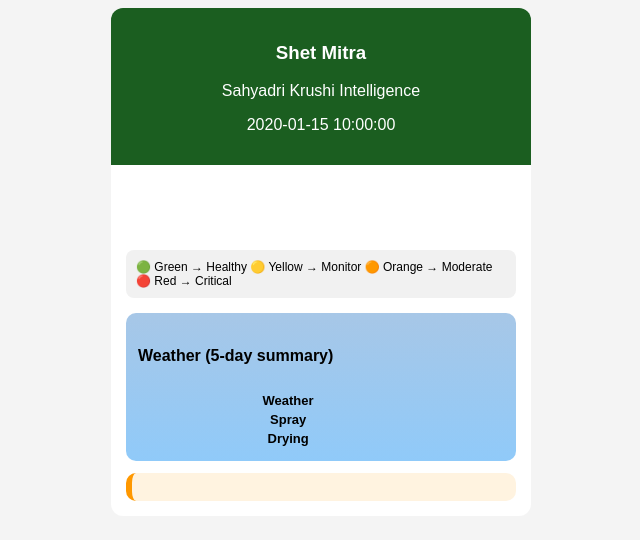
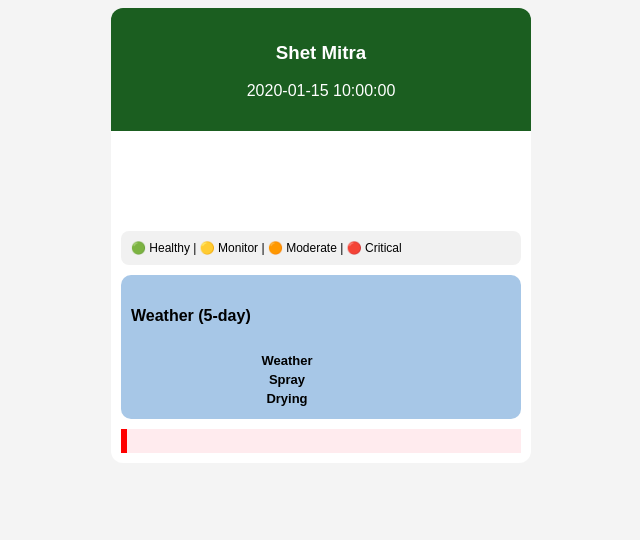
Before and after one commit to sinhapunkaj-beep/shet-mitra-backend, a Python web app: template templates/report.html in a window 1280 px wide. Shown: the top 540 px of the page, without its empty margins (319-959 px from the left). Run offline with Jinja, Linux system fonts and the light colour scheme; the template is opened without the code that fills it: most values are stand-ins (such as "Sample title", 1, 10 or a date in 2020).

Commit message:
Major UI upgrade: rain highlight + strong alerts + visible intelligence

```diff
--- a/templates/report.html
+++ b/templates/report.html
@@ -1,75 +1,82 @@
 <!DOCTYPE html>
 <html>
 <head>
-    <title>Shet Mitra Report</title>
+<title>Shet Mitra</title>
+
 <style>
-        body { font-family: Arial; background: #f4f4f4; }
+body { font-family: Arial; background:#f4f4f4; }
 
 .container {
-            width: 420px;
-            margin: auto;
-            background: white;
-            border-radius: 12px;
-            overflow: hidden;
+    width:420px;
+    margin:auto;
+    background:white;
+    border-radius:12px;
+    overflow:hidden;
 }
 
 .header {
-            background: #1b5e20;
-            color: white;
-            padding: 15px;
-            text-align: center;
+    background:#1b5e20;
+    color:white;
+    padding:15px;
+    text-align:center;
 }
 
-        .section { padding: 15px; }
-
 .grid {
-            display: grid;
-            grid-template-columns: repeat(4, 1fr);
-            gap: 4px;
+    display:grid;
+    grid-template-columns:repeat(4,1fr);
+    gap:4px;
+    padding:15px;
 }
 
-        .box { height: 60px; border-radius: 5px; }
+.box { height:60px; border-radius:5px; }
 
-        .green { background: #2e7d32; }
-        .lightgreen { background: #66bb6a; }
-        .yellow { background: #fdd835; }
-        .orange { background: #fb8c00; }
-        .red { background: #e53935; }
+.green{background:#2e7d32;}
+.lightgreen{background:#66bb6a;}
+.yellow{background:#fdd835;}
+.orange{background:#fb8c00;}
+.red{background:#e53935;}
 
 .legend {
-            background: #f1f1f1;
-            padding: 10px;
-            border-radius: 8px;
-            font-size: 12px;
-            margin-top: 10px;
+    background:#f1f1f1;
+    padding:10px;
+    margin:10px;
+    border-radius:8px;
+    font-size:12px;
 }
 
 .weather-box {
-            background: linear-gradient(180deg, #a7c7e7, #90caf9);
-            padding: 12px;
-            border-radius: 10px;
-            margin-top: 15px;
+    background:#a7c7e7;
+    margin:10px;
+    padding:10px;
+    border-radius:10px;
 }
 
 table {
-            width: 100%;
-            text-align: center;
-            font-size: 13px;
+    width:100%;
+    text-align:center;
+    font-size:13px;
 }
 
-        .green-text { color: green; font-weight: bold; }
-        .red-text { color: red; font-weight: bold; }
-        .orange-text { color: orange; font-weight: bold; }
+/* 🔥 STRONG VISUAL COLORS */
+.ok { color:green; font-weight:bold; }
+.no { color:red; font-weight:bold; }
+.warn { color:orange; font-weight:bold; }
 
-        .advisory-box {
-            background: #fff3e0;
-            padding: 14px;
-            margin-top: 12px;
-            border-radius: 10px;
-            font-weight: bold;
-            white-space: pre-line;
-            border-left: 6px solid #ff9800;
+/* 🔥 RAIN COLUMN HIGHLIGHT */
+.rain-col {
+    background:#ffe5e5;
 }
+
+/* 🔥 BIG ALERT BOX */
+.alert-box {
+    background:#ffebee;
+    border-left:6px solid red;
+    margin:10px;
+    padding:12px;
+    font-weight:bold;
+    white-space:pre-line;
+}
+
 </style>
 </head>
 
@@ -79,13 +86,9 @@
 
 <div class="header">
 <h3>Shet Mitra</h3>
-        <p>Sahyadri Krushi Intelligence</p>
 <p>{{date}}</p>
 </div>
 
-    <div class="section">
-
-        <!-- GRID -->
 <div class="grid">
 {% for row in grid %}
 {% for cell in row %}
@@ -94,17 +97,12 @@
 {% endfor %}
 </div>
 
-        <!-- LEGEND -->
 <div class="legend">
-            🟢 Green → Healthy
-            🟡 Yellow → Monitor
-            🟠 Orange → Moderate
-            🔴 Red → Critical
+🟢 Healthy | 🟡 Monitor | 🟠 Moderate | 🔴 Critical
 </div>
 
-        <!-- WEATHER -->
 <div class="weather-box">
-            <h4>Weather (5-day summary)</h4>
+<h4>Weather (5-day)</h4>
 
 <table>
 <tr>
@@ -145,136 +143,107 @@
 </table>
 </div>
 
-        <!-- INTELLIGENT ADVISORY -->
-        <div id="advisory-box" class="advisory-box"></div>
-
-    </div>
+<div id="alert" class="alert-box"></div>
 
 </div>
 
 <script>
 
 // LOCATION
-const LAT = 17.3850;
-const LON = 78.4867;
+const LAT=17.385;
+const LON=78.486;
 
-// FETCH WEATHER
-async function getWeather() {
-    const url = `https://api.open-meteo.com/v1/forecast?latitude=${LAT}&longitude=${LON}&daily=weathercode,temperature_2m_max&timezone=auto`;
-    const res = await fetch(url);
-    return await res.json();
+// FETCH
+async function getWeather(){
+const r=await fetch(`https://api.open-meteo.com/v1/forecast?latitude=${LAT}&longitude=${LON}&daily=weathercode,temperature_2m_max&timezone=auto`);
+return await r.json();
 }
 
 // WEATHER TEXT
-function weatherText(code) {
-    if (code < 3) return "☀️ Sunny";
-    if (code < 50) return "⛅ Cloudy";
-    if (code < 70) return "🌧 Rain";
-    return "⛈ Storm";
+function wt(c){
+if(c<3) return "☀️";
+if(c<50) return "⛅";
+if(c<70) return "🌧";
+return "⛈";
 }
 
-// SPRAY LOGIC
-function sprayLogic(code) {
-    if (code >= 60) return ["No", "red-text"];
-    if (code >= 45) return ["Monitor", "orange-text"];
-    return ["OK", "green-text"];
+// LOGIC
+function spray(c){
+if(c>=60) return ["NO","no"];
+if(c>=45) return ["Monitor","warn"];
+return ["OK","ok"];
 }
 
-// ✅ FIXED DRYING LOGIC (RAIN PRIORITY)
-function dryingLogic(temp, code) {
-
-    // rain cancels drying ALWAYS
-    if (code >= 60) return ["No Drying", "red-text"];
-
-    if (temp > 35) return ["Perfect", "green-text"];
-    if (temp > 25) return ["Slow", "orange-text"];
-
-    return ["Poor", ""];
+function drying(t,c){
+if(c>=60) return ["NO","no"]; // FIXED
+if(t>35) return ["Perfect","ok"];
+if(t>25) return ["Slow","warn"];
+return ["Poor",""];
 }
 
-// UPDATE UI
-function updateUI(data) {
+// UI
+function update(d){
 
-    const days = data.daily.time;
-    const codes = data.daily.weathercode;
-    const temps = data.daily.temperature_2m_max;
+let codes=d.daily.weathercode;
+let temps=d.daily.temperature_2m_max;
+let days=d.daily.time;
 
-    for (let i = 0; i < 5; i++) {
+for(let i=0;i<5;i++){
 
-        // DATE
-        document.getElementById("d"+(i+1)).innerText =
-            new Date(days[i]).toLocaleDateString("en-GB", { day: "numeric", month: "short" });
+document.getElementById("d"+(i+1)).innerText=
+new Date(days[i]).toLocaleDateString("en-GB",{day:"numeric",month:"short"});
 
-        // WEATHER
-        let wEl = document.getElementById("w"+(i+1));
-        wEl.innerText = weatherText(codes[i]);
+// weather
+let w=document.getElementById("w"+(i+1));
+w.innerText=wt(codes[i]);
 
-        // highlight rain visually
-        if (codes[i] >= 60) {
-            wEl.style.color = "red";
-            wEl.style.fontWeight = "bold";
+// 🔥 highlight rain column
+if(codes[i]>=60){
+w.parentElement.children[i+1].classList.add("rain-col");
 }
 
-        // SPRAY
-        let [spray, sc] = sprayLogic(codes[i]);
-        let sEl = document.getElementById("s"+(i+1));
-        sEl.innerText = spray;
-        sEl.className = sc;
+// spray
+let [s,sc]=spray(codes[i]);
+let se=document.getElementById("s"+(i+1));
+se.innerText=s;
+se.className=sc;
 
-        // DRYING
-        let [dry, dc] = dryingLogic(temps[i], codes[i]);
-        let dEl = document.getElementById("dr"+(i+1));
-        dEl.innerText = dry;
-        dEl.className = dc;
+// drying
+let [dr,dc]=drying(temps[i],codes[i]);
+let dre=document.getElementById("dr"+(i+1));
+dre.innerText=dr;
+dre.className=dc;
 }
 }
 
-// INTELLIGENT ADVISORY
-function generateAdvisory(data) {
+// ALERT ENGINE
+function advisory(d){
 
-    const codes = data.daily.weathercode;
-    const temps = data.daily.temperature_2m_max;
-    const days = data.daily.time;
+let codes=d.daily.weathercode;
+let days=d.daily.time;
 
-    let rainDays = [];
+let rain=codes.map((c,i)=>c>=60?i:null).filter(x=>x!==null);
 
-    for (let i = 0; i < 5; i++) {
-        if (codes[i] >= 60) rainDays.push(i);
+if(rain.length>=2){
+return `🚨 HEAVY RAIN WINDOW\n${fmt(days[rain[0]])} → ${fmt(days[rain.at(-1)])}\n\nSTOP spraying\nResume after rain`;
 }
 
-    let msg = "";
-
-    if (rainDays.length >= 2) {
-        msg += `🚨 CRITICAL ALERT\n`;
-        msg += `Rain from ${format(days[rainDays[0]])} → ${format(days[rainDays.at(-1)])}\n\n`;
-        msg += `❌ Stop spraying immediately\n`;
-        msg += `✅ Resume after rain window\n`;
-    }
-    else if (rainDays.length === 1) {
-        msg += `⚠ Rain expected on ${format(days[rainDays[0]])}\n`;
-        msg += `👉 Avoid spraying that day\n`;
-    }
-    else {
-        msg += `✅ SAFE CONDITIONS\n`;
-        msg += `👉 Ideal spray window available\n`;
+if(rain.length==1){
+return `⚠ Rain on ${fmt(days[rain[0]])}\nAvoid spraying`;
 }
 
-    if (Math.max(...temps) > 38) {
-        msg += `\n🔥 HIGH HEAT ALERT\nSpray early morning/evening`;
+return `✅ Safe spray window`;
 }
 
-    return msg;
-}
-
-function format(d) {
-    return new Date(d).toLocaleDateString("en-GB", { day: "numeric", month: "short" });
+function fmt(d){
+return new Date(d).toLocaleDateString("en-GB",{day:"numeric",month:"short"});
 }
 
 // INIT
-(async function () {
-    const data = await getWeather();
-    updateUI(data);
-    document.getElementById("advisory-box").innerText = generateAdvisory(data);
+(async()=>{
+let data=await getWeather();
+update(data);
+document.getElementById("alert").innerText=advisory(data);
 })();
 
 </script>
```
Lines whose indentation alone changed are shown as unchanged.
